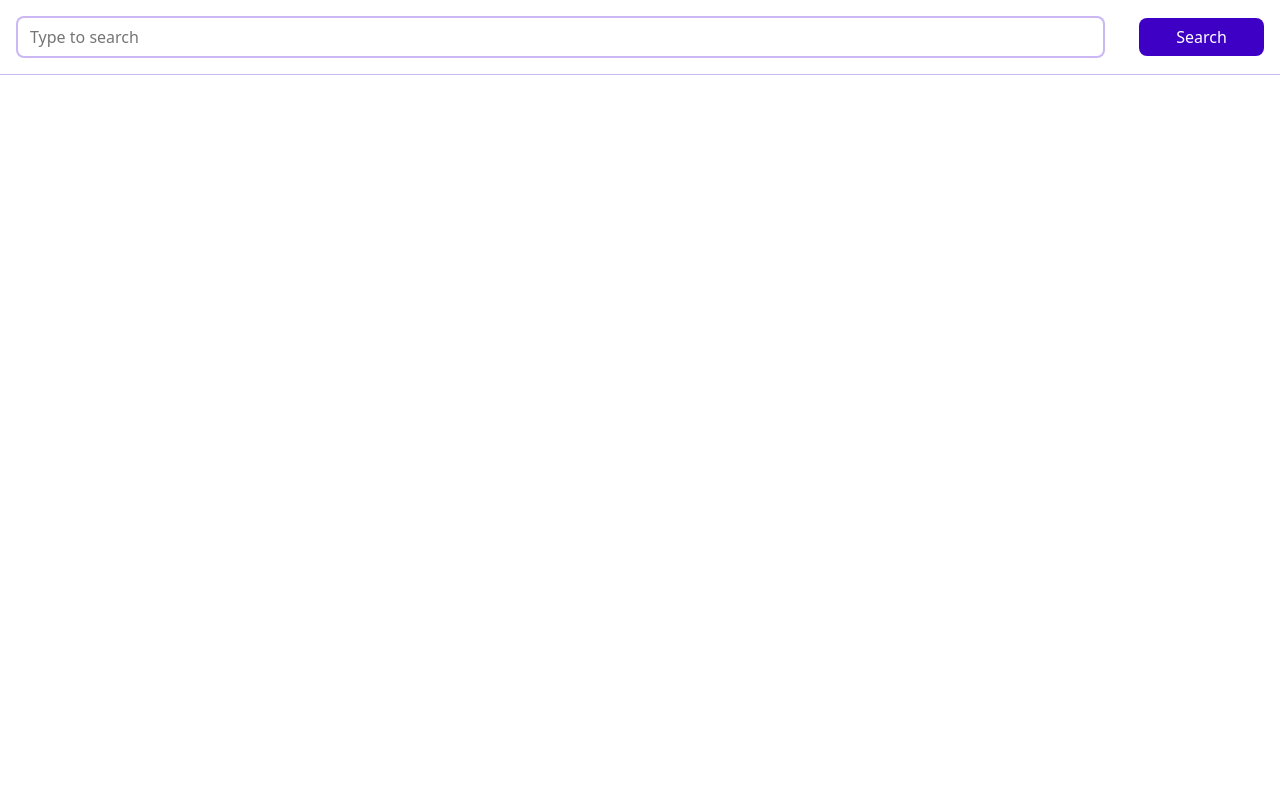
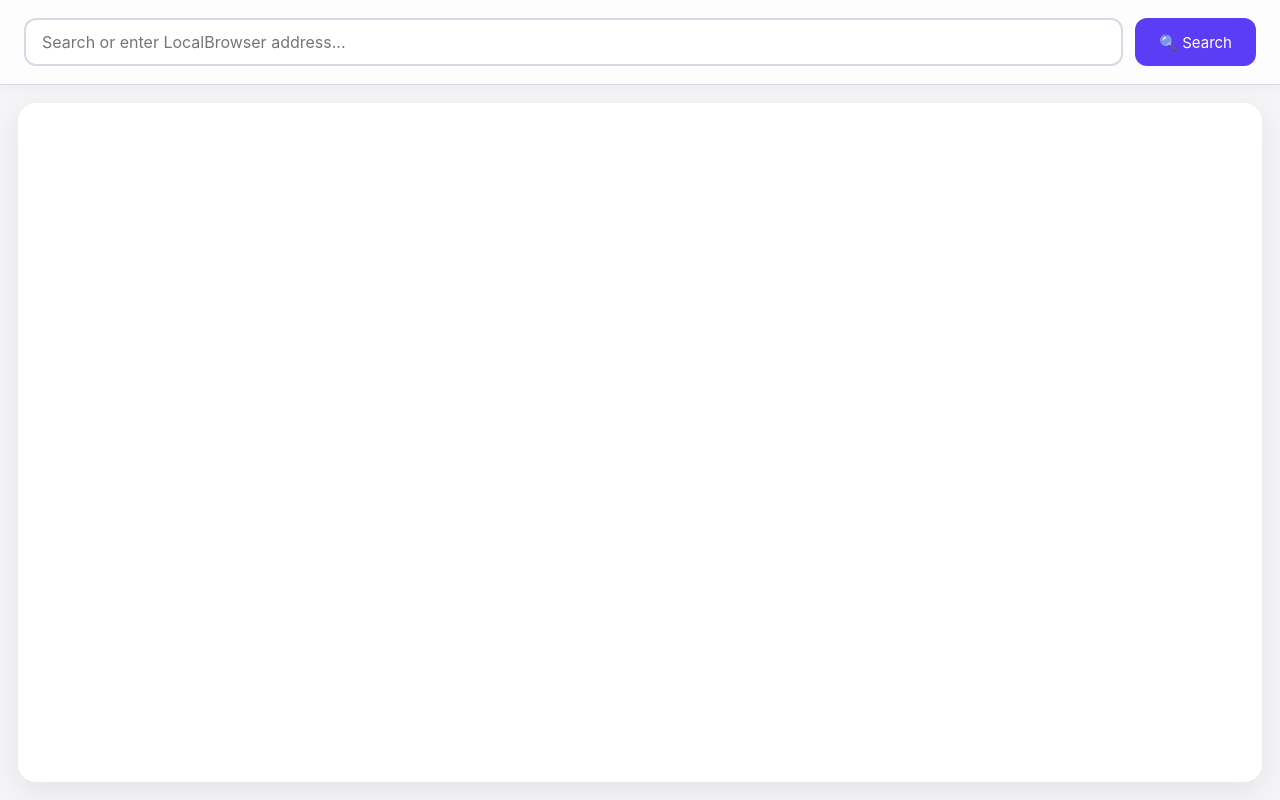
Before and after one commit to morpill/local-browser, a Flask app: page / in a window 1280 px wide. Run offline with Flask 3, Linux system fonts and the light colour scheme.

Commit message:
better ui and ux in studio

```diff
--- a/ui/static/style.css
+++ b/ui/static/style.css
@@ -1,69 +1,92 @@
 :root {
-    --primary: rgb(62, 0, 196);
-    --primary__dark: rgb(48, 0, 152);
-    --border: rgba(68, 0, 215, 0.282);
+    --primary: #5b3df5;
+    --primary-dark: #4327d8;
+    --border: #d9d9e6;
+    --background: #f5f5f7;
+    --surface: white;
+    --text: #1d1d1f;
+    --shadow: 0 8px 30px rgba(0,0,0,.08);
 }
 
-*,
-body,
-html {
-    font-family: system-ui, -apple-system, BlinkMacSystemFont, 'Segoe UI', Roboto, Oxygen, Ubuntu, Cantarell, 'Open Sans', 'Helvetica Neue', sans-serif;
+* {
+    margin: 0;
+    padding: 0;
+    box-sizing: border-box;
+    font-family:
+        Inter,
+        system-ui,
+        -apple-system,
+        BlinkMacSystemFont,
+        "Segoe UI",
+        sans-serif;
 }
 
-body, html {
-    margin: 0;
-    height: 100vh;
-    overflow-y: hidden;
+html,
+body {
+    height: 100%;
+    background: var(--background);
 }
 
-button {
-    padding: 8px 12px;
-    background-color: var(--primary);
-    border: none;
-    outline: none;
-    color: white;
-    font-size: 16px;
-    border-radius: 8px;
-    will-change: background-color;
-    transition: all 0.2s ease;
-    cursor: pointer;
-
-    &:hover {
-        background-color: var(--primary__dark);
-    }
-}
-
-input {
-    padding: 8px 12px;
-    border: var(--border) 2px solid;
-    outline: none;
-    color: black;
-    font-size: 16px;
-    border-radius: 8px;
-    transition: all 0.2s ease;
-    &:focus {
-        border-color: var(--primary);
-        box-shadow: 0px 0px 0px 5px rgba(164, 122, 255, 0.134);
-    }
+body {
+    display: flex;
+    flex-direction: column;
 }
 
 header {
     display: flex;
-    align-items: center;
-    justify-content: space-between;
-    padding: 16px;
-    border-bottom: var(--border) 1px solid;
-    height: 5%;
-    min-height: min-content;
-    input {
-        width: 85%;
-    }
-    button {
-        width: 10%;
-    }
+    gap: 12px;
+    padding: 18px 24px;
+    background: rgba(255,255,255,.8);
+    backdrop-filter: blur(15px);
+    border-bottom: 1px solid var(--border);
+    box-shadow: 0 2px 12px rgba(0,0,0,.04);
+}
+
+input {
+    flex: 1;
+    padding: 12px 16px;
+    border-radius: 12px;
+    border: 2px solid var(--border);
+    font-size: 16px;
+    transition: .2s;
+}
+
+input:focus {
+    border-color: var(--primary);
+    box-shadow: 0 0 0 5px rgba(91,61,245,.15);
+}
+
+button {
+    background: var(--primary);
+    color: white;
+    border: none;
+    border-radius: 12px;
+    padding: 0 24px;
+    font-size: 15px;
+    cursor: pointer;
+    transition: .2s;
+}
+
+button:hover {
+    background: var(--primary-dark);
+    transform: translateY(-1px);
+}
+
+main {
+    flex: 1;
+    padding: 18px;
+}
+
+.browser {
+    height: 100%;
+    background: white;
+    border-radius: 18px;
+    overflow: hidden;
+    box-shadow: var(--shadow);
 }
 
 iframe {
     width: 100%;
     height: 100%;
+    border: none;
 }
--- a/ui/templates/browser.html
+++ b/ui/templates/browser.html
@@ -1,10 +1,22 @@
 {% extends 'base.html' %}
 {% block content %}
 <header>
-    <input type="text" placeholder="Type to search" id="url">
-    <button id="search">Search</button>
+    <input
+        type="text"
+        id="url"
+        placeholder="Search or enter LocalBrowser address..."
+    >
+
+    <button id="search">
+        🔍 Search
+    </button>
 </header>
-<iframe src="" frameborder="0" id="view"></iframe>
+
+<main>
+    <div class="browser">
+        <iframe id="view"></iframe>
+    </div>
+</main>
 <script>
     const proxPort = "{{ proxy_port }}";
 
```
